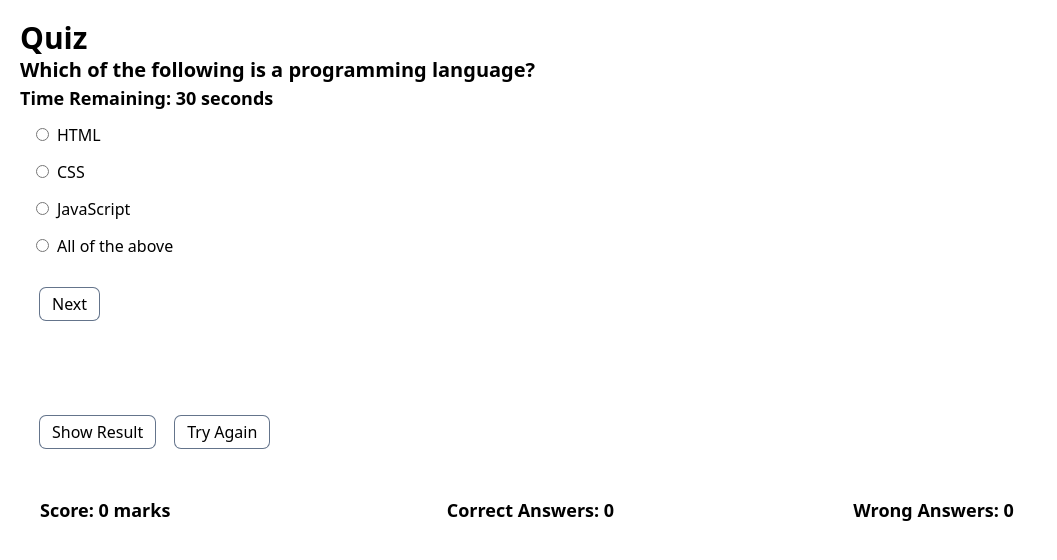
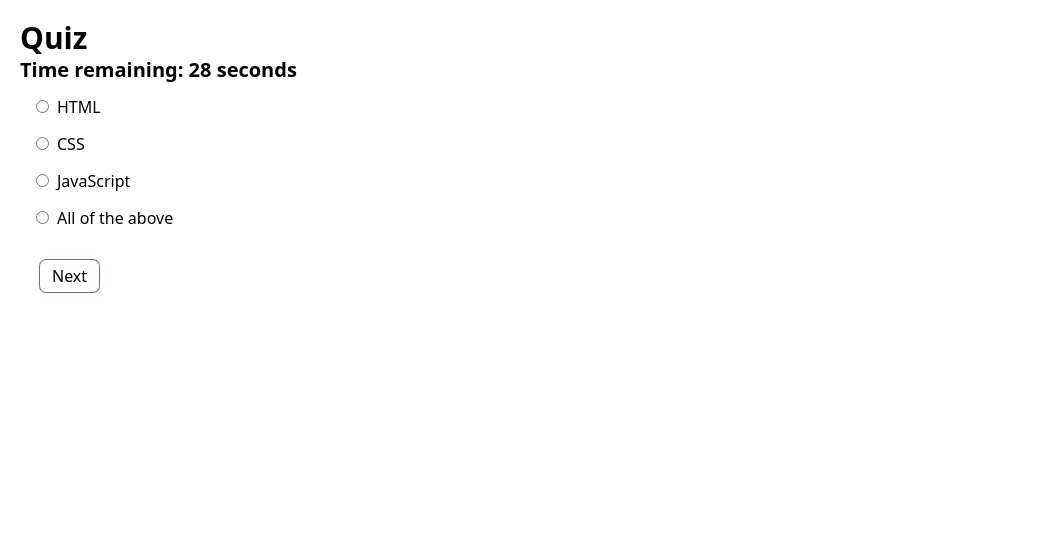
Before and after one commit to alphadevking/quiz-test, a Next.js app: page / in a window 1280 px wide. Both pictures are taken after a click on the button "Start Quiz". Shown: the top 560 px of the page, without its empty margins (0-1057 px from the left). Built offline with nearby package versions, Linux system fonts and the light colour scheme.

Commit message:
updated quiz and quiz factory

```diff
--- a/src/pages/factory.tsx
+++ b/src/pages/factory.tsx
@@ -1,3 +1,4 @@
+import Head from 'next/head';
 import React, { useState } from 'react';
 
 type Choice = string;
@@ -14,6 +15,7 @@ interface Quiz {
     topic: string;
     level: string;
     scorePerQuestion: number;
+    time: number; // Add the time property
     questions: Question[];
 }
 
@@ -22,6 +24,7 @@ const QuizForm = () => {
     const [level, setLevel] = useState<string>('');
     const [scorePerQuestion, setScorePerQuestion] = useState<number>(0);
     const [questions, setQuestions] = useState<Question[]>([]);
+    const [time, setTime] = useState<number>(0);
 
     const handleTopicChange = (event: React.ChangeEvent<HTMLInputElement>) => {
         setTopic(event.target.value);
@@ -33,6 +36,10 @@ const QuizForm = () => {
 
     const handleScorePerQuestionChange = (event: React.ChangeEvent<HTMLInputElement>) => {
         setScorePerQuestion(Number(event.target.value));
+    };
+
+    const handleTimeChange = (event: React.ChangeEvent<HTMLInputElement>) => {
+        setTime(Number(event.target.value));
     };
 
     const handleQuestionSubmit = (event: React.MouseEvent<HTMLButtonElement>) => {
@@ -68,6 +75,7 @@ const QuizForm = () => {
             topic,
             level,
             scorePerQuestion,
+            time,
             questions,
         };
         console.log(quiz);
@@ -92,6 +100,11 @@ const QuizForm = () => {
     };
 
     return (
+        <React.Fragment>
+            <Head>
+                <title>Enter Quiz Details | Quiz Factory</title>
+            </Head>
+
             <form onSubmit={handleSubmit} className="md:px-32 py-5 px-12">
                 <div className='px-10 py-10 space-y-6 ring-1 ring-slate-400/20 rounded-xl shadow-lg bg-inherit/30 backdrop-blur-sm'>
 
@@ -117,6 +130,12 @@ const QuizForm = () => {
                         <label className="block text-sm font-medium">
                             Score per Question:
                             <input type="number" value={scorePerQuestion} onChange={handleScorePerQuestionChange} className="mt-1 block w-full border border-gray-300 rounded px-3 py-2" />
+                        </label>
+                    </div>
+                    <div>
+                        <label className="block text-sm font-medium">
+                            Time (in minutes):
+                            <input type="number" value={time} onChange={handleTimeChange} className="mt-1 block w-full border border-gray-300 rounded px-3 py-2" />
                         </label>
                     </div>
                     {questions.map((question) => (
@@ -149,6 +168,7 @@ const QuizForm = () => {
 
                 </div>
             </form>
+        </React.Fragment>
     );
 };
 
--- a/src/site/components/Modal/modal.tsx
+++ b/src/site/components/Modal/modal.tsx
@@ -20,7 +20,7 @@ const Modal = ({ onClose, score, totalQuestions, children, className }: ModalPro
                     You got {score} out of {totalQuestions * 5}.
                 </div>
                 <div className="justify-center items-center grid">{children}</div>
-                <div className="justify-end mt-5 grid">
+                <div className="justify-end grid">
                     <Button action={onClose} text="Close" />
                 </div>
             </div>
--- a/src/site/sections/index.ts
+++ b/src/site/sections/index.ts
@@ -2,6 +2,7 @@ export const quiz = {
     topic: 'Q&A',
     level: 'Beginner',
     scorePerQuestion: 5,
+    time: 30,
     questions: [
         {
             type: 'multiple_choice',
--- a/src/site/sections/quiz.tsx
+++ b/src/site/sections/quiz.tsx
@@ -1,57 +1,40 @@
-import React, { useState, useEffect } from "react";
+import React, { useState, useEffect, useRef } from "react";
 import { quiz } from ".";
 import { Button } from "../components/Buttons/button";
 import Modal from "../components/Modal/modal";
 import Link from "next/link";
+import Head from "next/head";
+
 interface Result {
-    questions?: any;
     score: number;
     correctAnswers: number;
-    wrongAnswers: number;
     passed: boolean;
     showModal: boolean;
 }
+
 const Quiz: React.FC = () => {
     const [quizStarted, setQuizStarted] = useState<boolean>(false);
     const [activeQuestion, setActiveQuestion] = useState<number>(0);
     const [selectedAnswer, setSelectedAnswer] = useState<string>("");
+    const [remainingTime, setRemainingTime] = useState<number>(quiz.time);
+    const timerRef = useRef<NodeJS.Timeout | null>(null);
     const [result, setResult] = useState<Result>({
         score: 0,
         correctAnswers: 0,
-        wrongAnswers: 0,
         passed: false,
         showModal: false,
     });
-    const [timeRemaining, setTimeRemaining] = useState<number>(30);
+
     const [shuffledQuestions, setShuffledQuestions] = useState<any[]>([]);
     useEffect(() => {
         if (quizStarted) {
-            // Shuffle questions array and set to state
             setShuffledQuestions(shuffleArray(quiz.questions));
         }
     }, [quizStarted]);
-    // Timer for each question (30 seconds)
-    useEffect(() => {
-        if (isQuizFinished || !quizStarted) return;
-        // Set the initial time remaining
-        setTimeRemaining(30);
-        const timer = setInterval(() => {
-            setTimeRemaining((prev) => {
-                // Update time remaining every second
-                if (prev > 0) return prev - 1;
-                else {
-                    // Time is up, move to next question
-                    onClickNext();
-                    return 0;
-                }
-            });
-        }, 1000);
-        return () => {
-            clearInterval(timer);
-        };
-    }, [activeQuestion, quizStarted]);
+
     const { question, choices } = shuffledQuestions[activeQuestion] || {};
     const correctAnswer = shuffledQuestions[activeQuestion]?.correctAnswer;
+
     const onClickNext = () => {
         setResult((prev) => {
             const isCorrect = selectedAnswer === correctAnswer;
@@ -59,60 +42,75 @@ const Quiz: React.FC = () => {
                 ...prev,
                 score: isCorrect ? prev.score + 5 : prev.score,
                 correctAnswers: isCorrect ? prev.correctAnswers + 1 : prev.correctAnswers,
-                wrongAnswers: isCorrect ? prev.wrongAnswers : prev.wrongAnswers + 1,
             };
         });
         setActiveQuestion((prev) => prev + 1);
         setSelectedAnswer("");
     };
+
     const onAnswerSelected = (answer: string) => {
         setSelectedAnswer(answer);
     };
+
     const onStartQuiz = () => {
         setQuizStarted(true);
     };
+
     const isQuizFinished = activeQuestion >= shuffledQuestions.length;
-    const scorePercentage = (result.score / (shuffledQuestions.length * 5)) * 100;
     const onShowResult = () => {
         setResult((prev) => ({
             ...prev,
             showModal: true,
-            passed: scorePercentage >= 50,
+            passed: prev.score >= 50,
         }));
     };
+
+    useEffect(() => {
+        if (quizStarted) {
+            timerRef.current = setInterval(() => {
+                setRemainingTime((prev) => prev - 1);
+            }, 1000);
+        }
+        return () => {
+            if (timerRef.current) {
+                clearInterval(timerRef.current);
+            }
+        };
+    }, [quizStarted]);
+
     const onTryAgain = () => {
     setActiveQuestion(0);
     setSelectedAnswer("");
     setResult({
         score: 0,
         correctAnswers: 0,
-            wrongAnswers: 0,
         passed: false,
         showModal: false,
     });
-        // Shuffle questions array again and set to state
+    setRemainingTime(quiz.time); // Reset the timer
     setShuffledQuestions(shuffleArray(quiz.questions));
 };
+
     const shuffleArray = (array: any[]) => {
-        // Shuffles array using Fisher-Yates algorithm
         for (let i = array.length - 1; i > 0; i--) {
             const j = Math.floor(Math.random() * (i + 1));
             [array[i], array[j]] = [array[j], array[i]];
         }
         return array;
     };
+
     return (
+        <React.Fragment>
+            <Head>
+                <title>Start Quiz</title>
+            </Head>
+
             <div className="w-full p-5 grid gap-2">
                 {!quizStarted && (
                     <div>
                         <div className="text-3xl font-bold mb-4">Welcome to the Quiz</div>
                         <Button className="w-fit" action={onStartQuiz} text="Start Quiz" />
-                    <div className="text-sm py-5">
-                        <div>Are you a teacher? Create your own quiz!</div>
-                        <div className="text-slate-600">
-                            Visit<Link className="p-1 hover:text-slate-900/40 underline hover:underline-offset-4" href={'/factory'}>Quiz Factory</Link>
-                        </div>
-                    </div>
+                        <div className="py-3 text-sm">Visit our <Link href='/factory' className="italic text-slate-400 hover:text-slate-500 hover:underline duration-300 underline-offset-4">Quiz Factory</Link></div>
                     </div>
                 )}
                 {quizStarted && (
@@ -120,11 +118,9 @@ const Quiz: React.FC = () => {
                         {question && (
                             <div>
                                 <div className="text-3xl font-bold">Quiz</div>
-                            <div className="text-xl font-semibold">
-                                <div>{question}</div>
-                                <div className="flex-1 text-lg font-semibold">
-                                    Time Remaining: {timeRemaining} seconds
-                                </div>
+                                {/* Display the timer */}
+                                <div className="text-xl font-semibold mb-2">
+                                    Time remaining: {remainingTime} seconds
                                 </div>
                                 {shuffledQuestions[activeQuestion]?.choices.map((val: string, key: number) => {
                                     return (
@@ -143,72 +139,17 @@ const Quiz: React.FC = () => {
                                 })}
                                 <Button
                                     className="w-fit mx-5 my-5"
-                                action={onClickNext}
-                                text={isQuizFinished ? "Show Result" : "Next"}
-                                disabled={!selectedAnswer}
+                                    action={!isQuizFinished ? onClickNext : onShowResult}
+                                    text={!isQuizFinished ? "Next" : "Show Result"}
                                 />
                             </div>
                         )}
-                    <div className="flex gap-5 my-5 mx-5">
                         {isQuizFinished && (
-                            <div>
-                                <div className="text-3xl font-bold">
-                                    {result.passed ? "Congratulations!" : "Sorry!"}
-                                </div>
-                                <div>
-                                    You got {result.correctAnswers} questions right.
-                                </div>
-                                <div>
-                                    You got {result.score} out of {quiz.questions.length * 5} marks.
-                                </div>
-                                {result.passed ? (
-                                    <div>
-                                        <p>Congratulations, you passed the quiz!</p>
-                                        <Button
-                                            className="w-fit my-5 mx-5"
-                                            action={onTryAgain}
-                                            text="Try another Quiz"
-                                            disabled={!selectedAnswer}
-                                        />
-                                    </div>
-                                ) : (
-                                    <div>
-                                        Unfortunately, you did not pass the quiz. Please try again.
-                                    </div>
-                                )}
-                            </div>
-                        )}
-                    </div>
-                    <div className="flex my-5 mx-5 gap-5">
-                        <Button
-                            className="w-fit"
-                            action={onShowResult}
-                            text="Show Result"
-                            disabled={result.showModal}
-                        />
-                        {result.passed ? null : (
-                            <Button
-                                className="w-fit"
-                                action={onTryAgain}
-                                text="Try Again"
-                                disabled={!result.passed}
-                            />
-                        )}
-                    </div>
-                    <div className="flex gap-5 my-5 mx-5">
-                        <div className="flex-1 text-lg font-semibold">
-                            Score: {result.score} marks
-                        </div>
-                        <div className="flex-1 text-lg font-semibold">
-                            Correct Answers: {result.correctAnswers}
-                        </div>
-                        <div className="flex-1 text-lg font-semibold">
-                            Wrong Answers: {result.wrongAnswers}
-                        </div>
-                    </div>
-                    {result.showModal && (
                             <Modal
-                            onClose={() => setResult((prev) => ({ ...prev, showModal: false }))}
+                                onClose={() => {
+                                    setResult((prev) => ({ ...prev, showModal: false }));
+                                    window.location.reload();
+                                }}
                                 score={result.score}
                                 totalQuestions={quiz.questions.length}
                             >
@@ -230,6 +171,9 @@ const Quiz: React.FC = () => {
                     </>
                 )}
             </div>
+
+        </React.Fragment>
     );
 };
+
 export default Quiz;
```
Lines whose indentation alone changed are shown as unchanged.
